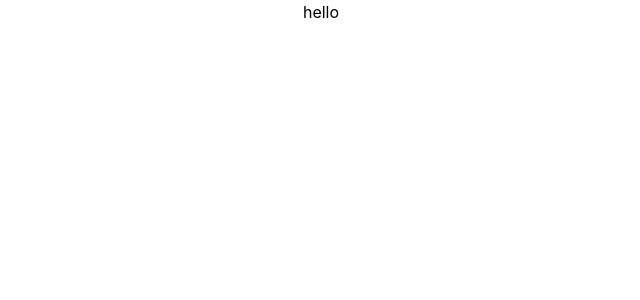
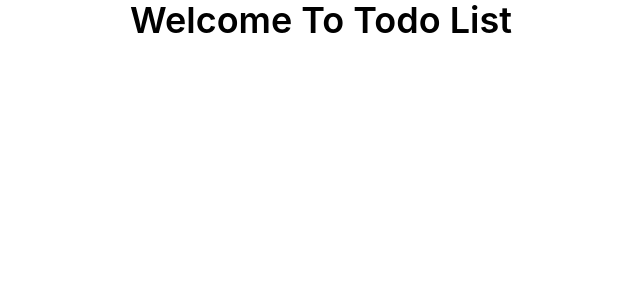
Before and after one commit to SaifullaJubair/todo-list-client, a React (Create React App) app: page / in a window 1280 px wide. Shown: the top 300 px of the page, without its empty margins (319-959 px from the left). Built offline with nearby package versions, Linux system fonts and the light colour scheme.

Commit message:
creating folder structure

```diff
--- a/package.json
+++ b/package.json
@@ -8,6 +8,8 @@
     "@testing-library/user-event": "^13.5.0",
     "react": "^18.2.0",
     "react-dom": "^18.2.0",
+    "react-hot-toast": "^2.4.1",
+    "react-router-dom": "^6.14.2",
     "react-scripts": "5.0.1",
     "web-vitals": "^2.1.4"
   },
--- a/src/App.js
+++ b/src/App.js
@@ -1,10 +1,10 @@
-import logo from "./logo.svg";
+import Home from "./components/Home/Home";
 import "./App.css";
 
 function App() {
   return (
     <div className="App">
-      <h1>hello</h1>
+      <Home></Home>
     </div>
   );
 }
--- /dev/null
+++ b/src/components/Home/Home.js
@@ -0,0 +1,11 @@
+import React from "react";
+
+const Home = () => {
+  return (
+    <div>
+      <h1 className="text-4xl font-semibold">Welcome To Todo List</h1>
+    </div>
+  );
+};
+
+export default Home;
```
Also changed, not shown: 1 other file (tests, documents, lock files or other folders).
